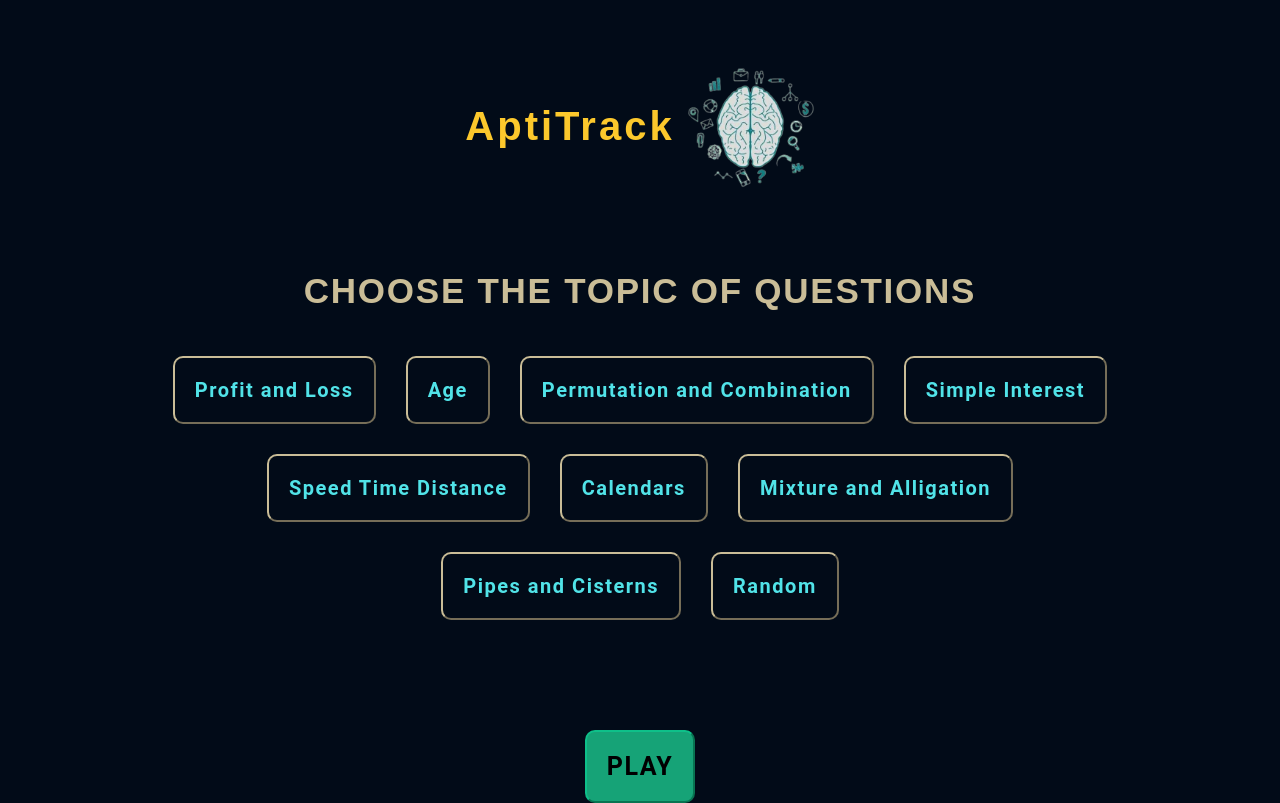
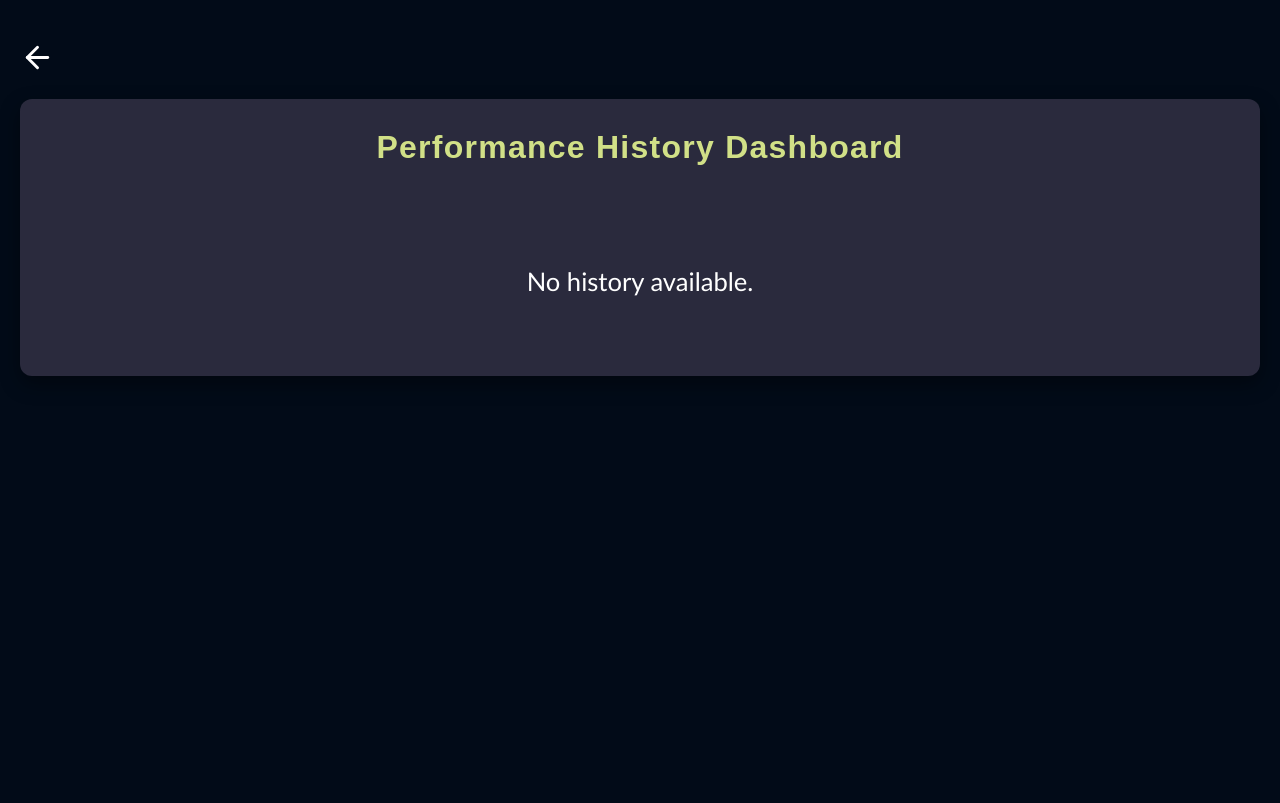
Before and after one commit to Aritra-Hait/AptiTrack, a React (Vite) app: page /performanceDashboard in a window 1280 px wide. Built offline with nearby package versions, Linux system fonts and the light colour scheme; the HTML template or start-up script is replaced by a standard one.

Commit message:
Added performance history feature to review past test scores and time taken

```diff
--- a/package.json
+++ b/package.json
@@ -13,8 +13,10 @@
     "@fontsource/outfit": "^5.2.5",
     "@fontsource/roboto": "^5.2.5",
     "axios": "^1.8.2",
+    "lucide-react": "^0.544.0",
     "react": "^19.0.0",
-    "react-dom": "^19.0.0"
+    "react-dom": "^19.0.0",
+    "react-router-dom": "^7.9.3"
   },
   "devDependencies": {
     "@eslint/js": "^9.21.0",
--- a/src/App.jsx
+++ b/src/App.jsx
@@ -1,13 +1,18 @@
 import { useState } from 'react'
+import { BrowserRouter as Router, Routes, Route, useLocation } from "react-router-dom";
 import './App.css'
-import Header from './Components/header/header.jsx'
-import Menu from './Components/menu/menu.jsx'
+import Home from './pages/home.jsx'
+import Dashboard from './pages/dashboard.jsx'
 function App() {
 
   return (
     <div className='App'>
-      <Header />
-      <Menu />
+      <Router>
+        <Routes>
+          <Route path="/" element={<Home />} />
+          <Route path="/performanceDashboard" element={<Dashboard />} />
+        </Routes>
+      </Router>
     </div>
 
   )
--- a/src/Components/header/header.jsx
+++ b/src/Components/header/header.jsx
@@ -1,4 +1,5 @@
 import React from "react";
+import { Link } from "react-router-dom";
 import { getImageUrl } from "../../utils";
 import styles from "./header.module.css";
 
--- a/src/Components/header/header.module.css
+++ b/src/Components/header/header.module.css
@@ -8,6 +8,7 @@
     padding-top: 61px;
     z-index: 2;
     margin: 0 10%;
+    margin-bottom: 15px;
 }
 
 .logoContainer {
--- a/src/Components/menu/menu.jsx
+++ b/src/Components/menu/menu.jsx
@@ -6,12 +6,19 @@ import Questions from "./questions.jsx";
 
 function Menu() {
     const [clicked, setClicked] = useState(null);
+    const [selectedTopic, setSelectedTopic] = useState(null);
     const [questions, setQuestions] = useState([]);
     const [loading, setLoading] = useState(false);
     const questionsRef = useRef(null);
 
     const handleButtonClick = (id) => {
-        setClicked(clicked === id ? null : id);
+        if (clicked === id) {
+            setClicked(null);
+            setSelectedTopic(null);
+        } else {
+            setClicked(id);
+            setSelectedTopic(topics[id]);
+        }
     };
 
     const handlePlayClick = async () => {
@@ -56,7 +63,7 @@ function Menu() {
 
             {questions.length > 0 && (
                 <section className={styles.questions} ref={questionsRef}>
-                    <Questions questions={questions} goBack={closeQuestions} />
+                    <Questions questions={questions} goBack={closeQuestions} topic={selectedTopic} />
                 </section>
             )}
 
--- a/src/Components/menu/menu.module.css
+++ b/src/Components/menu/menu.module.css
@@ -5,7 +5,7 @@
     flex-direction: column;
     align-items: center;
     color: var(--text-color);
-    margin-top: 55px;
+    margin-top: 60px;
     margin-left: 10%;
     margin-right: 10%;
 }
--- a/src/Components/menu/questions.jsx
+++ b/src/Components/menu/questions.jsx
@@ -1,8 +1,9 @@
 import React, { useState, useRef, useEffect } from "react";
 import styles from './questions.module.css';
+import { Link } from "react-router-dom";
 import { getImageUrl } from "../../utils";
 
-function Questions({ questions, goBack }) {
+function Questions({ questions, goBack, topic }) {
     const [selectedOptions, setSelectedOptions] = useState(Array(questions.length).fill(null));
     const [score, setScore] = useState(null);
     const [seconds, setSeconds] = useState(0);
@@ -23,20 +24,48 @@ function Questions({ questions, goBack }) {
         return () => clearInterval(intervalRef.current);
     }, [questions]);
 
+    const formatDate = (date) => {
+        return new Date(date).toLocaleString("en-GB", {
+            day: "2-digit",
+            month: "short",
+            year: "numeric",
+            hour: "2-digit",
+            minute: "2-digit",
+            hour12: true
+        });
+    };
+
     const handleSubmit = () => {
         clearInterval(intervalRef.current);
+
         let finalScore = 0;
         questions.forEach((q, index) => {
             if (selectedOptions[index] === q.answer) {
                 finalScore++;
             }
         });
+
         setScore(finalScore);
+
+        let history = JSON.parse(localStorage.getItem("performanceHistory")) || [];
+
+        const attempt = {
+            topic: topic?.name || "Unknown",
+            score: finalScore,
+            total: questions.length,
+            timeTaken: seconds,
+            date: formatDate(new Date())
+        };
+
+        history.unshift(attempt);
+        console.log(history);
+        localStorage.setItem("performanceHistory", JSON.stringify(history));
+
         setTimeout(() => {
             resultRef.current?.scrollIntoView({ behavior: "smooth" });
         }, 100);
+    };
 
-    };
 
     const handleBackClick = () => {
         setTimeout(goBack, 1000);
@@ -104,6 +133,7 @@ function Questions({ questions, goBack }) {
                     </ul>
                     <div id="end" className={styles.end}>
                         <a href="#header" onClick={handleBackClick} className={styles.back}>Back to Menu</a>
+                        <Link to="/performanceDashboard" className={styles.link}>View Performance History</Link>
                     </div>
 
 
--- a/src/Components/menu/questions.module.css
+++ b/src/Components/menu/questions.module.css
@@ -154,6 +154,7 @@
 .end {
     display: flex;
     justify-content: center;
+    gap: 20px;
     margin-top: 20px;
 }
 
@@ -187,6 +188,26 @@
     margin-left: 0;
 }
 
+.link {
+    margin: 10px 0;
+    text-decoration: none;
+    background-color: var(--background-color);
+    color: rgb(149, 231, 25);
+    border: 2px solid var(--success-color);
+    padding: 10px;
+    border-radius: 10px;
+    font-weight: 600;
+    letter-spacing: 1.25px;
+    font-size: large;
+}
+
+.link:hover {
+    transform: scale(1.1);
+    background-color: var(--success-color);
+    color: black;
+    font-weight: 700;
+}
+
 @media screen and (max-width: 830px) {
     .resultContainer {
         flex-direction: column;
@@ -213,7 +234,8 @@
         text-align: center;
     }
 
-    .back {
+    .back,
+    .link {
         margin: 0;
         width: fit-content;
     }
@@ -223,4 +245,10 @@
         font-size: 18px;
         padding: 8px 16px;
     }
+
+    .end {
+        flex-direction: column;
+        gap: 20px;
+
+    }
 }
--- /dev/null
+++ b/src/pages/dashboard.jsx
@@ -0,0 +1,52 @@
+import React, { useEffect, useState } from 'react'
+import { Link } from 'react-router-dom'
+import styles from './dashboard.module.css'
+import { ArrowLeftIcon } from 'lucide-react'
+
+const Dashboard = () => {
+    const [history, setHistory] = useState([]);
+
+    useEffect(() => {
+        const data = JSON.parse(localStorage.getItem("performanceHistory")) || [];
+        setHistory(data);
+    }, []);
+
+    return (
+        <div className={styles.dashboard}>
+            <Link to="/"><ArrowLeftIcon color='white' size={35} /></Link>
+            <div className={styles.historyContainer}>
+                <h1>Performance History Dashboard</h1>
+
+                {history.length === 0 ? (
+                    <p>No history available.</p>
+                ) : (
+                    <table className={styles.historyTable}>
+                        <thead>
+                            <tr>
+                                <th>Attempted On</th>
+                                <th>Topic</th>
+                                <th>Score</th>
+                                <th>Time Taken</th>
+                            </tr>
+                        </thead>
+                        <tbody>
+                            {history.map((entry, index) => (
+                                <tr key={index}>
+                                    <td>{entry.date}</td>
+                                    <td>{entry.topic}</td>
+                                    <td>{entry.score}/{entry.total}</td>
+                                    <td>
+                                        {Math.floor(entry.timeTaken / 60)} mins {entry.timeTaken % 60} secs
+                                    </td>
+
+                                </tr>
+                            ))}
+                        </tbody>
+                    </table>
+                )}
+            </div>
+        </div>
+    )
+}
+
+export default Dashboard
--- /dev/null
+++ b/src/pages/dashboard.module.css
@@ -0,0 +1,97 @@
+/* dashboard.module.css */
+
+.dashboard {
+    padding: 40px 20px;
+    /* background-color: #1e1e2f; */
+    /* dark background */
+    min-height: 100vh;
+    color: white;
+
+    font-family: 'Segoe UI', Tahoma, Geneva, Verdana, sans-serif;
+}
+
+.historyContainer {
+    align-items: center;
+
+    max-width: 1400px;
+    margin: 0 auto;
+    background-color: #2a2a3d;
+    padding: 30px;
+    border-radius: 12px;
+    box-shadow: 0 8px 20px rgba(0, 0, 0, 0.4);
+}
+
+.historyContainer h1 {
+    font-size: 2rem;
+    letter-spacing: 1.25px;
+    margin-bottom: 20px;
+    text-align: center;
+    font-weight: 600;
+    color: rgba(235, 253, 147, 0.866)
+}
+
+.historyContainer p {
+    font-size: 1.6rem;
+    text-align: center;
+    margin-top: 100px;
+    margin-bottom: 50px;
+    font-family: 'Trebuchet MS', 'Lucida Sans Unicode', 'Lucida Grande', 'Lucida Sans', Arial, sans-serif;
+}
+
+.historyTable {
+    width: 100%;
+    border-collapse: collapse;
+    margin-top: 30px;
+    font-size: 1.4rem;
+}
+
+
+.historyTable th,
+.historyTable td {
+    padding: 14px 18px;
+
+    text-align: center;
+}
+
+.historyTable th {
+    background-color: #3a3a5a;
+    color: rgb(215, 241, 99);
+    letter-spacing: 1.25px;
+    font-weight: 600;
+    font-size: 1.5rem;
+}
+
+.historyTable tr:nth-child(even) {
+    background-color: #323250;
+}
+
+.historyTable tr:hover {
+    background-color: #40405a;
+    transition: background 0.3s ease;
+}
+
+.historyTable td {
+    color: rgb(255, 254, 206);
+}
+
+a {
+    display: inline-block;
+    margin-bottom: 20px;
+}
+
+@media (max-width: 830px) {
+
+    .historyTable th,
+    .historyTable td {
+        padding: 10px 12px;
+        font-size: 1.2rem;
+    }
+
+    .historyContainer h1 {
+        font-size: 1.5rem;
+    }
+
+    .historyContainer p {
+        font-size: 1.2rem;
+    }
+}
--- /dev/null
+++ b/src/pages/home.jsx
@@ -0,0 +1,18 @@
+import { useState } from 'react'
+import styles from './home.module.css'
+import Header from '../Components/header/header.jsx'
+import Menu from '../Components/menu/menu.jsx'
+import { Link } from 'react-router-dom';
+function Home() {
+
+    return (
+        <div>
+            <Header />
+            <Link to="/performanceDashboard" className={styles.link}>Performance History</Link>
+            <Menu />
+        </div>
+
+    )
+}
+
+export default Home;
--- /dev/null
+++ b/src/pages/home.module.css
@@ -0,0 +1,21 @@
+.link {
+    margin: 10px 0;
+    position: absolute;
+    right: 20px;
+    text-decoration: none;
+    background-color: var(--background-color);
+    color: rgb(149, 231, 25);
+    border: 2px solid var(--success-color);
+    padding: 10px;
+    border-radius: 5px;
+    font-weight: 600;
+    letter-spacing: 1.25px;
+    font-size: large;
+}
+
+.link:hover {
+    transform: scale(1.1);
+    background-color: var(--success-color);
+    color: black;
+    font-weight: 700;
+}
```
Also changed, not shown: 1 other file (tests, documents, lock files or other folders).
